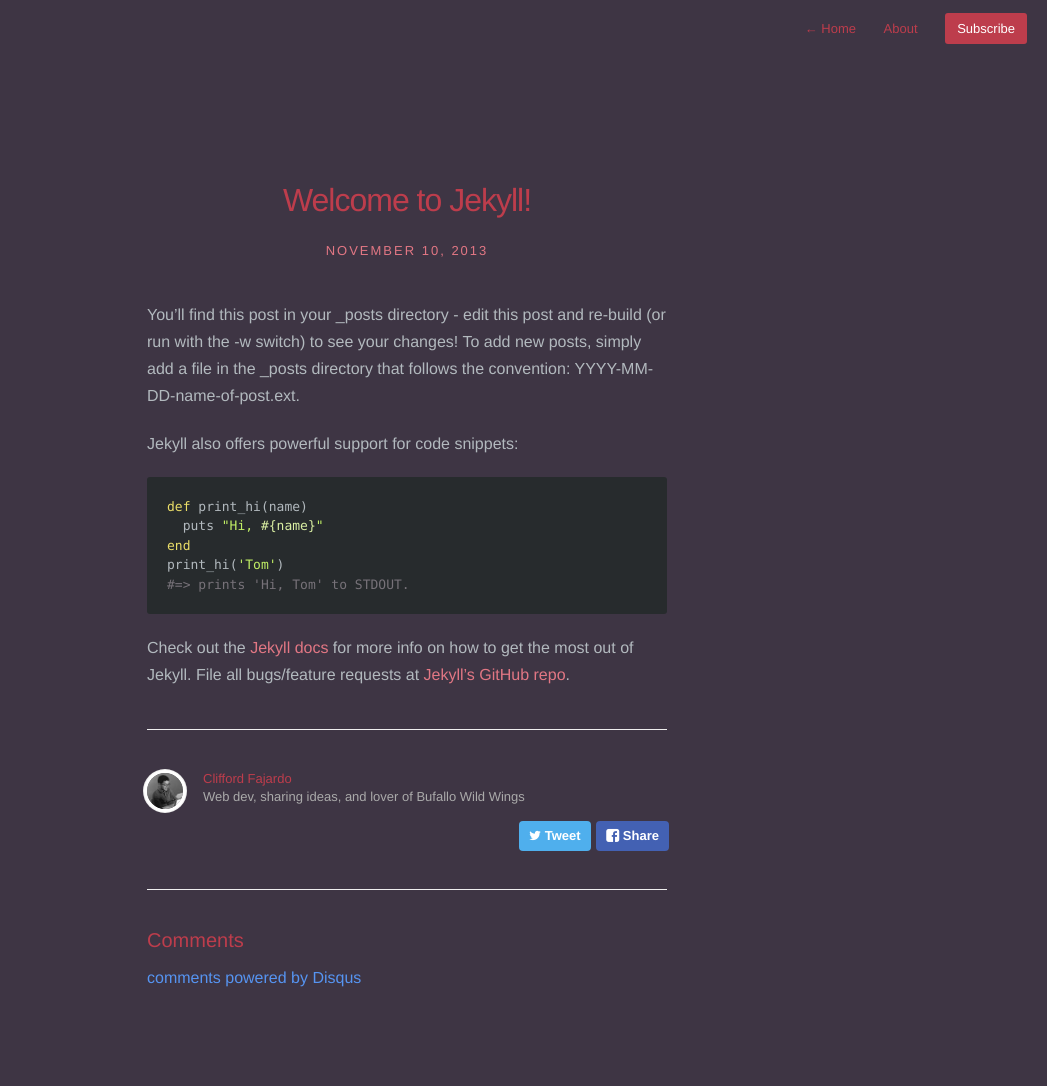
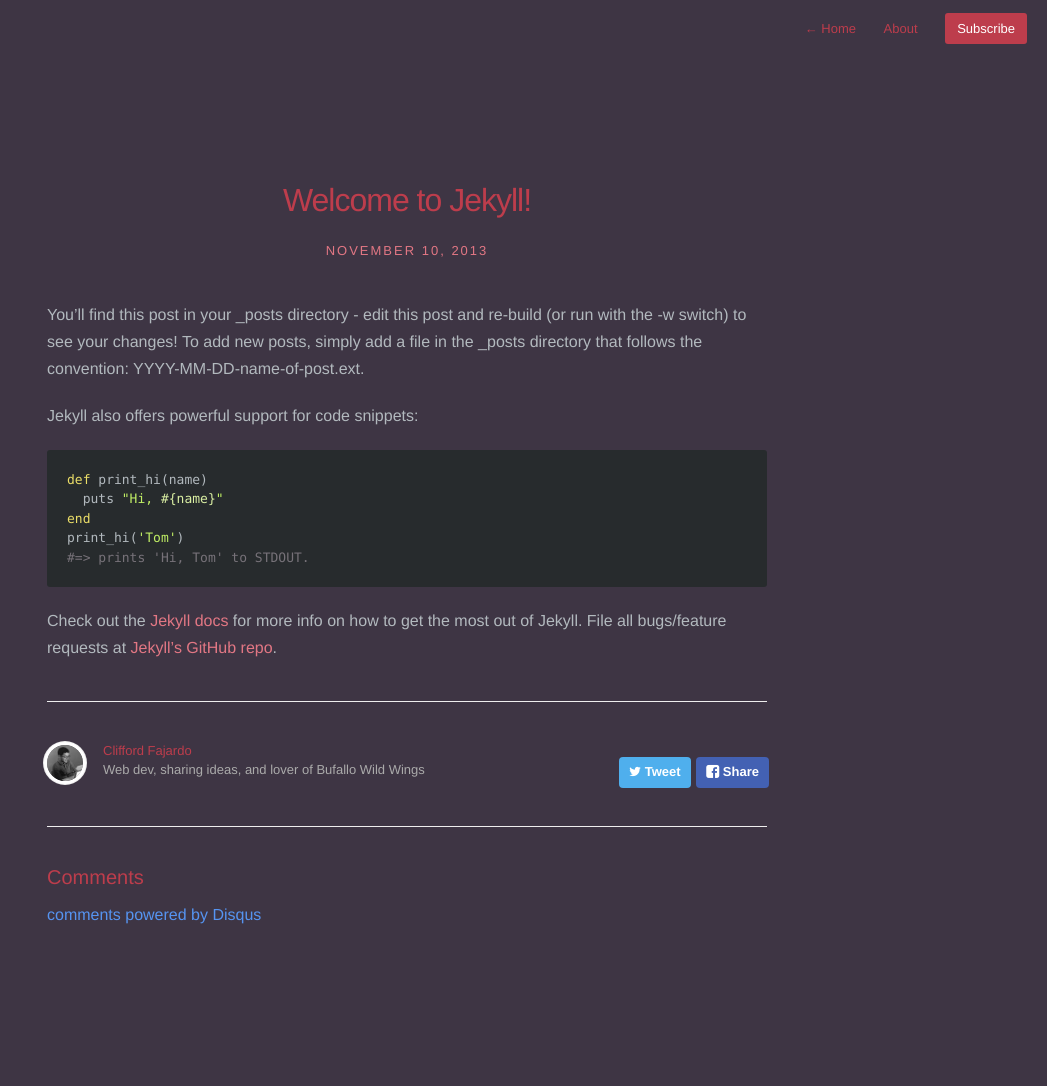
Before and after one commit to JosephSun/cliffordfajardo.github.io, a Jekyll site: the page built from _posts/2013-11-10-welcome-to-jekyll.markdown, in a window 1280 px wide. Shown: the whole page, without its empty margins (233-1280 px from the left). Built offline with Jekyll 4.4.1, drawn with Linux system fonts in a browser that asks for light colours; nearby versions of some CDN libraries; Markdown is read by kramdown in place of the engine named in the settings; comment, search, counter and statistics services are not loaded; after the commit the page ends 1023 px from its top, so only the background shows below that.

Commit message:
more styling to theme

```diff
--- a/assets/css/style.css
+++ b/assets/css/style.css
@@ -139,7 +139,7 @@
 }
 
 #wrapper {
-  max-width: 600px;
+  max-width: 800px;
   margin: 0 auto;
   padding: 60px 40px 100px 40px;
 }
@@ -643,3 +643,9 @@
 	.post h1 { font-size:24px; }
 	.post h2 { font-size:20px; }
 }
+
+@media screen and (max-width: 540px) {
+	#post-meta div {
+		margin-top: 15px;
+	}
+}
```
